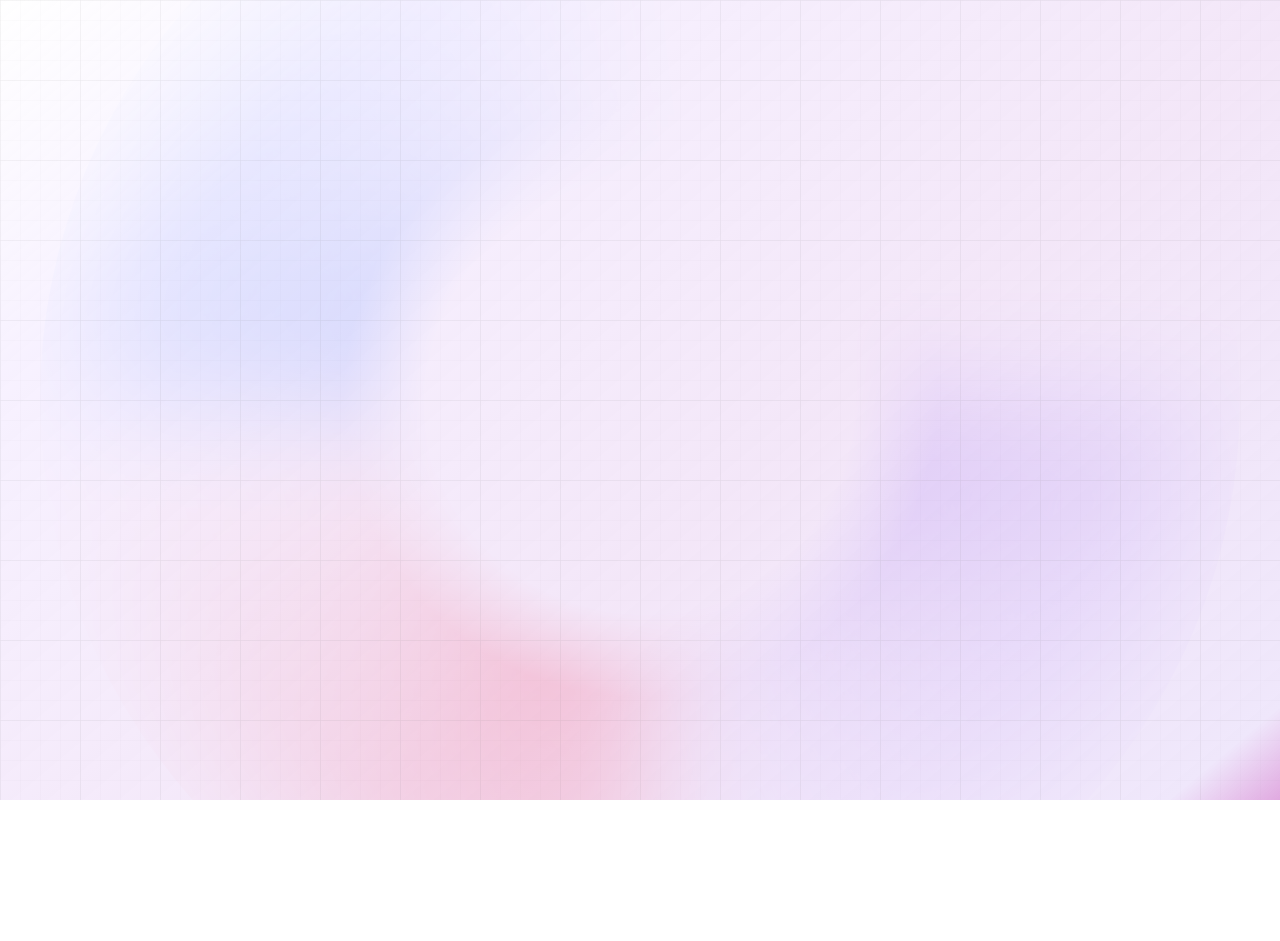
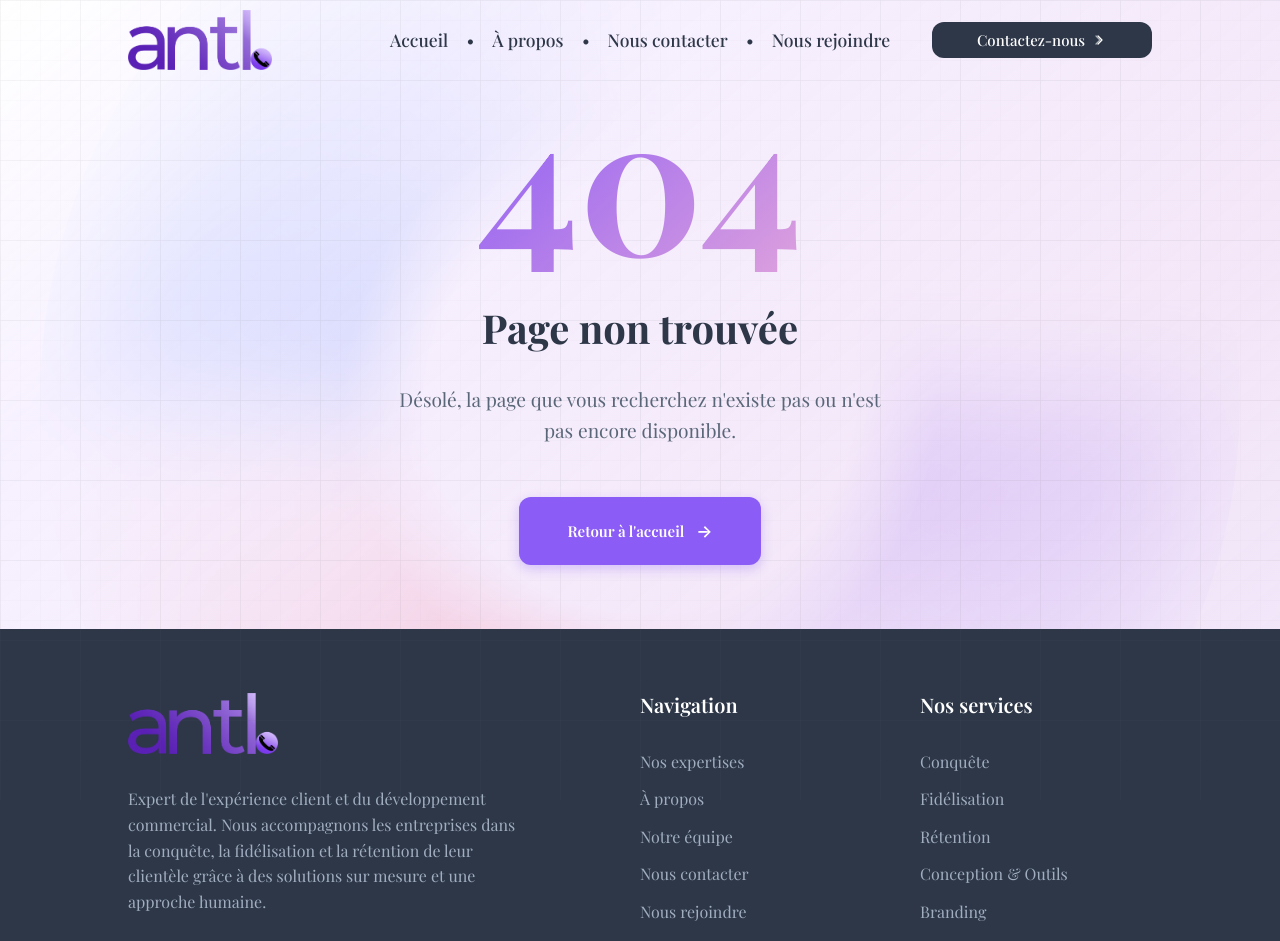
Before and after one commit to ANTL-software/external_website, a React (Vite) app: page /legal in a window 1280 px wide. Before the commit this address had no page. Shown: the top 941 px of the page. Before the commit the page ends 800 px from the top, so only its background shows below. Built offline with nearby package versions, Linux system fonts and the light colour scheme; a web font is replaced by a local one.

Commit message:
feat: add baseline-browser-mapping dependency, update NotFound view with header and footer, and enhance styling

```diff
--- a/package.json
+++ b/package.json
@@ -25,6 +25,7 @@
     "@types/react": "^19.1.8",
     "@types/react-dom": "^19.1.6",
     "@vitejs/plugin-react": "^4.6.0",
+    "baseline-browser-mapping": "^2.10.24",
     "eslint": "^9.30.1",
     "eslint-plugin-react-hooks": "^5.2.0",
     "eslint-plugin-react-refresh": "^0.4.20",
--- a/src/components/footer/Footer.tsx
+++ b/src/components/footer/Footer.tsx
@@ -1,5 +1,6 @@
 import "./footer.scss";
 import type { ReactElement } from "react";
+import { Link } from "react-router-dom";
 import antlLogo from "../../assets/brand/antlLogo.png";
 import { FaFacebookF, FaLinkedinIn, FaInstagram, FaTiktok } from "react-icons/fa";
 import { FaXTwitter } from "react-icons/fa6";
@@ -39,12 +40,12 @@ export default function Footer(): ReactElement {
             <h4 id="navigation-heading">Navigation</h4>
             <nav aria-label="Footer navigation">
               <ul>
-                <li><a href="/#ourExpertiseComponent">Nos expertises</a></li>
-                <li><a href="/about_us">À propos</a></li>
-                <li><a href="/about_us#meetOurTeamComponent">Notre équipe</a></li>
-                <li><a href="/about_us#getInTouchComponent">Nous contacter</a></li>
-                <li><a href="/join_us">Nous rejoindre</a></li>
-                <li><a href="/legal">Mentions légales</a></li>
+                <li><Link to="/#ourExpertiseComponent">Nos expertises</Link></li>
+                <li><Link to="/about_us">À propos</Link></li>
+                <li><Link to="/about_us#meetOurTeamComponent">Notre équipe</Link></li>
+                <li><Link to="/about_us#getInTouchComponent">Nous contacter</Link></li>
+                <li><Link to="/join_us">Nous rejoindre</Link></li>
+                <li><Link to="/legal">Mentions légales</Link></li>
               </ul>
             </nav>
           </section>
@@ -53,12 +54,12 @@ export default function Footer(): ReactElement {
             <h4 id="services-heading">Nos services</h4>
             <nav aria-label="Services navigation">
               <ul>
-                <li><a href="/#conquete">Conquête</a></li>
-                <li><a href="/#fidelisation">Fidélisation</a></li>
-                <li><a href="/#retention">Rétention</a></li>
-                <li><a href="/#conception">Conception & Outils</a></li>
-                <li><a href="/#branding">Branding</a></li>
-                <li><a href="/#conseil">Conseil</a></li>
+                <li><Link to="/#conquete">Conquête</Link></li>
+                <li><Link to="/#fidelisation">Fidélisation</Link></li>
+                <li><Link to="/#retention">Rétention</Link></li>
+                <li><Link to="/#conception">Conception & Outils</Link></li>
+                <li><Link to="/#branding">Branding</Link></li>
+                <li><Link to="/#conseil">Conseil</Link></li>
               </ul>
             </nav>
           </section>
--- a/src/components/jobApplication/JobApplication.tsx
+++ b/src/components/jobApplication/JobApplication.tsx
@@ -23,8 +23,8 @@ export default function JobApplication(): ReactElement {
   });
 
   const civilityOptions: CivilityOption[] = [
-    { value: "monsieur", label: "Monsieur" },
-    { value: "madame", label: "Madame" }
+    { value: "madame", label: "Madame" },
+    { value: "monsieur", label: "Monsieur" }
   ];
 
   function handleInputChange(event: React.ChangeEvent<HTMLInputElement>) {
--- a/src/views/notFound/NotFound.tsx
+++ b/src/views/notFound/NotFound.tsx
@@ -3,6 +3,8 @@ import "./notFound.scss";
 import type { ReactElement } from "react";
 import { Link } from "react-router-dom";
 
+import Header from "../../components/header/Header";
+import Footer from "../../components/footer/Footer";
 import BackgroundCircle from "../../components/backgroundCircle/BackgroundCircle";
 import BackgroundGrid from "../../components/backgroundGrid/BackgroundGrid";
 
@@ -11,19 +13,21 @@ export default function NotFound(): ReactElement {
     <div id="notFound">
       <BackgroundCircle />
       <BackgroundGrid />
-      <div className="notFoundContainer">
+      <Header />
+      <main className="container">
         <div className="notFoundContent" data-aos="fade-up" data-aos-duration="800">
           <h1 className="notFoundTitle">404</h1>
-          <h2 className="notFoundSubtitle">Page Not Found</h2>
+          <h2 className="notFoundSubtitle">Page non trouvée</h2>
           <p className="notFoundDescription">
-            Sorry, the page you are looking for does not exist or is not yet available.
+            Désolé, la page que vous recherchez n'existe pas ou n'est pas encore disponible.
           </p>
           <Link to="/" className="homeButton">
-            <span>Back to Home</span>
+            <span>Retour à l'accueil</span>
             <span className="buttonArrow">→</span>
           </Link>
         </div>
-      </div>
+      </main>
+      <Footer />
     </div>
   );
 }
--- a/src/views/notFound/notFound.scss
+++ b/src/views/notFound/notFound.scss
@@ -5,15 +5,16 @@
   @include mixins.viewBackground;
   min-height: 100vh;
   display: flex;
+  flex-flow: column nowrap;
+}
+
+#notFound main.container {
+  flex-grow: 1;
+  display: flex;
   align-items: center;
   justify-content: center;
-  padding: vars.$spacing-xl;
-}
-
-#notFound .notFoundContainer {
-  max-width: 800px;
-  width: 100%;
-  text-align: center;
+  position: relative;
+  z-index: 2;
 }
 
 #notFound .notFoundContent {
@@ -21,6 +22,9 @@
   flex-flow: column nowrap;
   align-items: center;
   gap: vars.$spacing-lg;
+  text-align: center;
+  max-width: 800px;
+  width: 100%;
 }
 
 #notFound .notFoundTitle {
```
